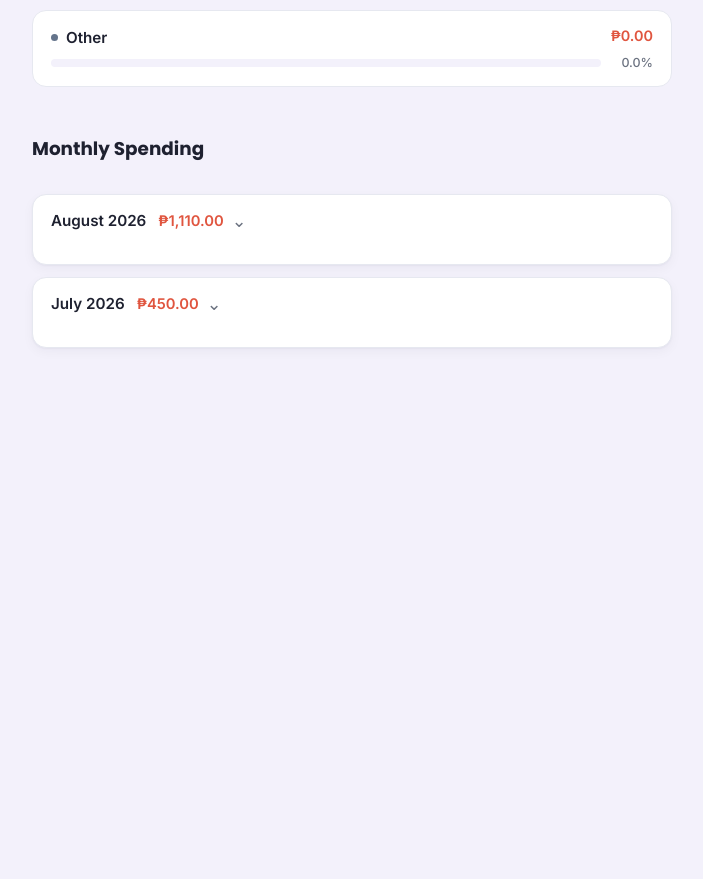
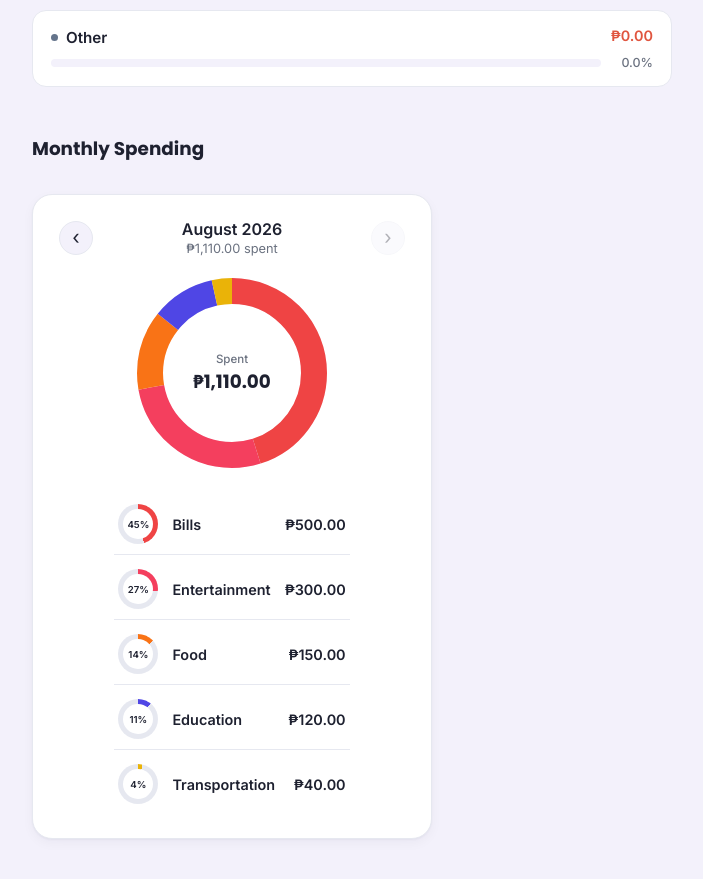
Before and after one commit to Jshcedric/midterm-project-webdvt, a React (Vite) app: page /summary in a window 1280 px wide. Shown: the part 1200-2079 px from the top of the page, without its empty margins (108-811 px from the left). Before the commit the page ends 1612 px from the top, so only its background shows below. Built offline with nearby package versions, Linux system fonts and the light colour scheme.

Commit message:
feat: update monthly spending tracker to monthly spending viewer with improved layout and navigation

```diff
--- a/src/index.css
+++ b/src/index.css
@@ -989,119 +989,75 @@ textarea:focus-visible {
   color: var(--expense);
 }
 
-/* ---------- Monthly spending tracker ---------- */
+/* ---------- Monthly spending viewer ---------- */
 .section-heading {
   margin: 32px 0 16px;
   font-family: var(--font-heading);
   font-size: 1.15rem;
   font-weight: 700;
   color: var(--text);
-  max-width: 640px;
+  max-width: 400px;
 }
 
-.monthly-list {
-  display: flex;
-  flex-direction: column;
-  gap: 12px;
-  max-width: 640px;
+.monthly-viewer-card {
+  max-width: 400px;
+  align-items: center;
 }
 
-.month-card {
-  background: var(--surface);
-  border: 1px solid var(--border);
-  border-radius: var(--radius);
-  box-shadow: var(--shadow);
-  overflow: hidden;
-}
-
-.month-card-header {
+.monthly-viewer-header {
   width: 100%;
-  display: flex;
-  flex-direction: column;
-  gap: 10px;
-  padding: 16px 18px;
-  background: none;
-  border: none;
-  cursor: pointer;
-  text-align: left;
-  font: inherit;
-  color: inherit;
-}
-
-.month-card-heading {
   display: flex;
   align-items: center;
   justify-content: space-between;
   gap: 12px;
 }
 
-.month-name {
-  font-weight: 600;
-  font-size: 0.95rem;
+.monthly-viewer-title {
+  display: flex;
+  flex-direction: column;
+  align-items: center;
+  gap: 2px;
+}
+
+.month-viewer-label {
+  font-weight: 700;
+  font-size: 1rem;
   color: var(--text);
 }
 
-.month-card-right {
-  display: flex;
-  align-items: center;
-  gap: 8px;
-}
-
-.month-total {
-  font-weight: 700;
-  font-size: 0.92rem;
-  color: var(--expense);
-}
-
-.month-chevron {
-  font-size: 1.1rem;
-  line-height: 1;
-  color: var(--text-muted);
-  transition: transform 0.2s ease;
-  display: inline-block;
-}
-
-.month-chevron.is-open {
-  transform: rotate(180deg);
-}
-
-.month-bar-track {
-  height: 8px;
-  border-radius: 999px;
-  background: var(--bg);
-  overflow: hidden;
-}
-
-.month-bar-fill {
-  height: 100%;
-  border-radius: 999px;
-  background: linear-gradient(135deg, #4f46e5, #a855f7);
-  transition: width 0.3s ease;
-}
-
-.month-categories {
-  border-top: 1px solid var(--border);
-  padding: 12px 18px 16px;
-  display: flex;
-  flex-direction: column;
-  gap: 10px;
-}
-
-.month-category-row {
-  display: flex;
-  align-items: center;
-  gap: 10px;
-  font-size: 0.85rem;
-}
-
-.month-category-name {
-  flex: 1;
+.month-viewer-total {
+  font-size: 0.8rem;
   color: var(--text-muted);
 }
 
-.month-category-amount {
-  font-weight: 600;
+.month-nav-btn {
+  width: 34px;
+  height: 34px;
+  border-radius: 50%;
+  border: 1px solid var(--border);
+  background: var(--bg);
   color: var(--text);
+  font-size: 1.2rem;
+  line-height: 1;
+  display: flex;
+  align-items: center;
+  justify-content: center;
+  cursor: pointer;
+  flex-shrink: 0;
+  transition: background 0.15s ease, transform 0.1s ease;
+}
+
+.month-nav-btn:hover:not(:disabled) {
+  background: var(--border);
+}
+
+.month-nav-btn:active:not(:disabled) {
+  transform: scale(0.92);
+}
+
+.month-nav-btn:disabled {
+  opacity: 0.35;
+  cursor: not-allowed;
 }
 
 .form-field input[aria-invalid="true"],
--- a/src/pages/Summary.jsx
+++ b/src/pages/Summary.jsx
@@ -10,7 +10,10 @@ function Summary() {
   // Reuses the SAME transaction data as the rest of the app —
   // no separate data source, just derived calculations.
   const { transactions } = useTransactions();
-  const [expandedMonth, setExpandedMonth] = useState(null);
+
+  // 0 = most recent month with spending, 1 = the month before that, etc.
+  // Navigated with the ‹ › buttons below.
+  const [monthIndex, setMonthIndex] = useState(0);
 
   const expenses = transactions.filter((t) => t.type === "expense");
   const totalExpense = expenses.reduce((sum, t) => sum + Number(t.amount), 0);
@@ -33,9 +36,8 @@ function Summary() {
     .filter((c) => c.total > 0)
     .map((c) => ({ label: c.category, value: c.total, color: c.color }));
 
-  // Groups every expense by "YYYY-MM" so we can show how much was spent
-  // each month, plus which categories made up that month's total —
-  // basically a month-by-month spending tracker.
+  // Groups every expense by "YYYY-MM" so the viewer below can flip
+  // between individual months, most recent first.
   const monthlySpending = useMemo(() => {
     const months = {};
 
@@ -65,10 +67,23 @@ function Summary() {
       .sort((a, b) => (a.monthKey < b.monthKey ? 1 : -1)); // most recent month first
   }, [expenses]);
 
-  const highestMonthTotal = monthlySpending.reduce(
-    (max, month) => Math.max(max, month.total),
-    0
-  );
+  // Clamp instead of using an effect — if transactions change and there
+  // are fewer months than before, this just falls back to the last one.
+  const safeIndex =
+    monthlySpending.length > 0
+      ? Math.min(monthIndex, monthlySpending.length - 1)
+      : 0;
+  const selectedMonth = monthlySpending[safeIndex] ?? null;
+
+  const canGoOlder = safeIndex < monthlySpending.length - 1;
+  const canGoNewer = safeIndex > 0;
+
+  const monthChartData =
+    selectedMonth?.categories.map((c) => ({
+      label: c.category,
+      value: c.amount,
+      color: c.color,
+    })) ?? [];
 
   return (
     <div className="page">
@@ -117,52 +132,75 @@ function Summary() {
           </div>
 
           <h2 className="section-heading">Monthly Spending</h2>
-          <div className="monthly-list">
-            {monthlySpending.map((month) => {
-              const isOpen = expandedMonth === month.monthKey;
-              const barPercent =
-                highestMonthTotal > 0 ? (month.total / highestMonthTotal) * 100 : 0;
 
-              return (
-                <div key={month.monthKey} className="month-card">
-                  <button
-                    type="button"
-                    className="month-card-header"
-                    onClick={() => setExpandedMonth(isOpen ? null : month.monthKey)}
-                    aria-expanded={isOpen}
-                  >
-                    <div className="month-card-heading">
-                      <span className="month-name">{month.label}</span>
-                      <span className="month-card-right">
-                        <span className="month-total">{formatCurrency(month.total)}</span>
-                        <span className={`month-chevron ${isOpen ? "is-open" : ""}`}>⌄</span>
+          {selectedMonth && (
+            <div className="chart-card monthly-viewer-card">
+              <div className="monthly-viewer-header">
+                <button
+                  type="button"
+                  className="month-nav-btn"
+                  onClick={() => setMonthIndex(safeIndex + 1)}
+                  disabled={!canGoOlder}
+                  aria-label="Previous month"
+                >
+                  ‹
+                </button>
+
+                <div className="monthly-viewer-title">
+                  <span className="month-viewer-label">{selectedMonth.label}</span>
+                  <span className="month-viewer-total">
+                    {formatCurrency(selectedMonth.total)} spent
+                  </span>
+                </div>
+
+                <button
+                  type="button"
+                  className="month-nav-btn"
+                  onClick={() => setMonthIndex(safeIndex - 1)}
+                  disabled={!canGoNewer}
+                  aria-label="Next month"
+                >
+                  ›
+                </button>
+              </div>
+
+              <div className="chart-donut-holder">
+                <DonutChart
+                  data={monthChartData}
+                  size={190}
+                  thickness={26}
+                  centerLabel="Spent"
+                  centerValue={formatCurrency(selectedMonth.total)}
+                />
+              </div>
+
+              <ul className="breakdown-list">
+                {selectedMonth.categories.map((c) => {
+                  const percent =
+                    selectedMonth.total > 0 ? (c.amount / selectedMonth.total) * 100 : 0;
+
+                  return (
+                    <li key={c.category} className="breakdown-row">
+                      <span
+                        className="breakdown-ring"
+                        style={{
+                          background: `conic-gradient(${c.color} ${percent}%, var(--border) ${percent}% 100%)`,
+                        }}
+                      >
+                        <span className="breakdown-ring-percent">{Math.round(percent)}%</span>
                       </span>
-                    </div>
-                    <div className="month-bar-track">
-                      <div className="month-bar-fill" style={{ width: `${barPercent}%` }} />
-                    </div>
-                  </button>
 
-                  {isOpen && (
-                    <div className="month-categories">
-                      {month.categories.map((c) => (
-                        <div key={c.category} className="month-category-row">
-                          <span
-                            className="transaction-category-dot"
-                            style={{ background: c.color }}
-                          />
-                          <span className="month-category-name">{c.category}</span>
-                          <span className="month-category-amount">
-                            {formatCurrency(c.amount)}
-                          </span>
-                        </div>
-                      ))}
-                    </div>
-                  )}
-                </div>
-              );
-            })}
-          </div>
+                      <span className="breakdown-info">
+                        <span className="breakdown-name">{c.category}</span>
+                      </span>
+
+                      <span className="breakdown-amount">{formatCurrency(c.amount)}</span>
+                    </li>
+                  );
+                })}
+              </ul>
+            </div>
+          )}
         </>
       )}
 
```
